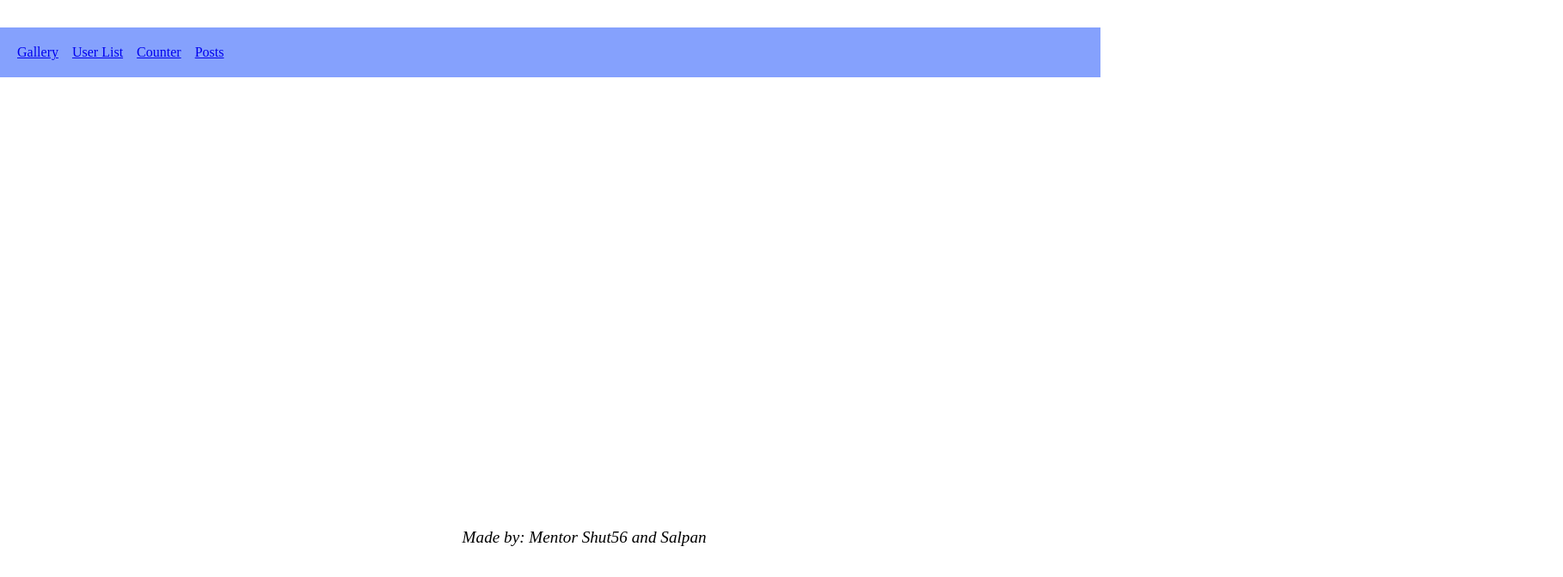
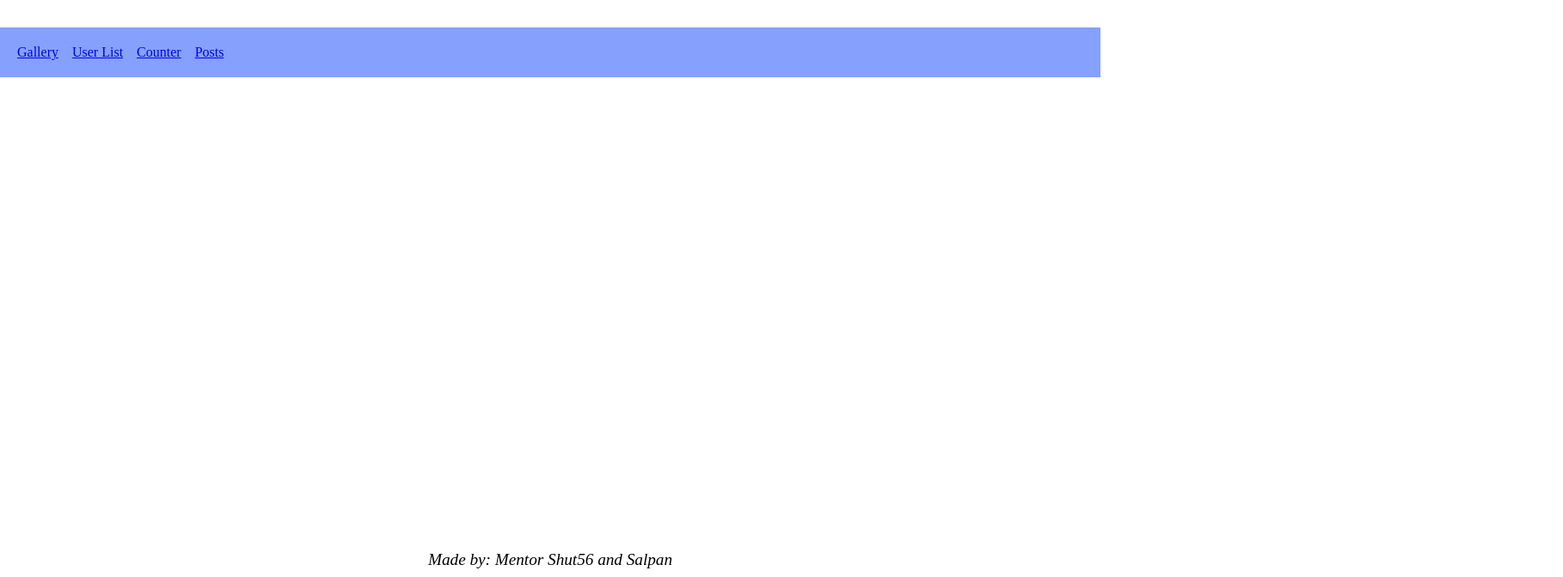
Before and after one commit to Salpan/React-HomeWork, a React (Create React App) app: page / in a window 1280 px wide. Shown: the part 128-800 px from the top of the page at 86% size, 1818 px wide, since content can reach past the window. Built offline with nearby package versions, Linux system fonts and the light colour scheme.

Commit message:
Fix footer style

```diff
--- a/src/common/components/layout/styles.css
+++ b/src/common/components/layout/styles.css
@@ -16,10 +16,9 @@ footer {
   height: 40px;
   display: flex;
   align-items: center;
-  margin-left: 42%;
-  margin-bottom: 2%;
+  justify-content: center;
   font-size: large;
-  font: italic 1.2rem "Fira Sans", serif;
+  font: italic 1.2rem 'Fira Sans', serif;
 }
 
 .wrapper {
```
